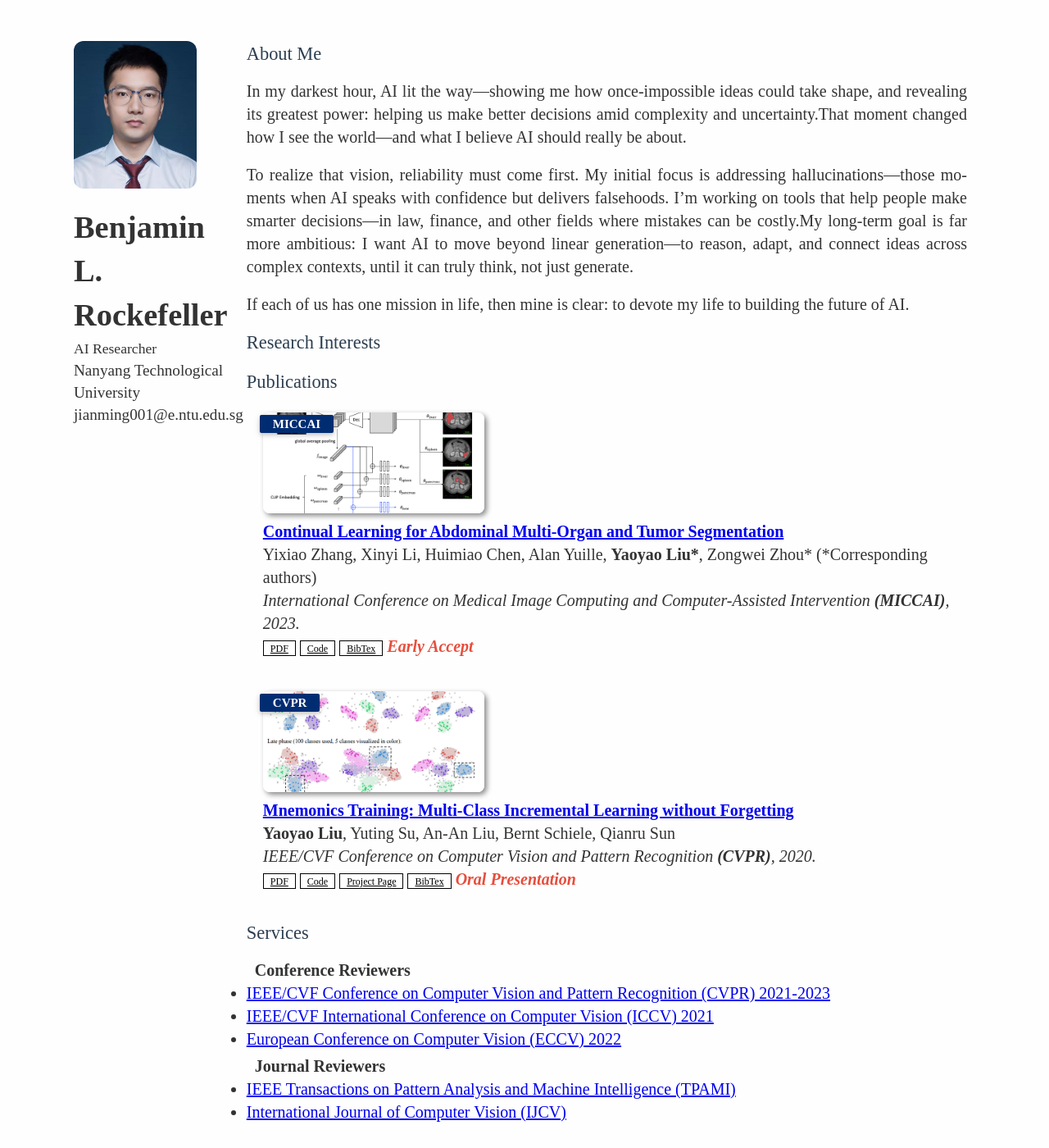
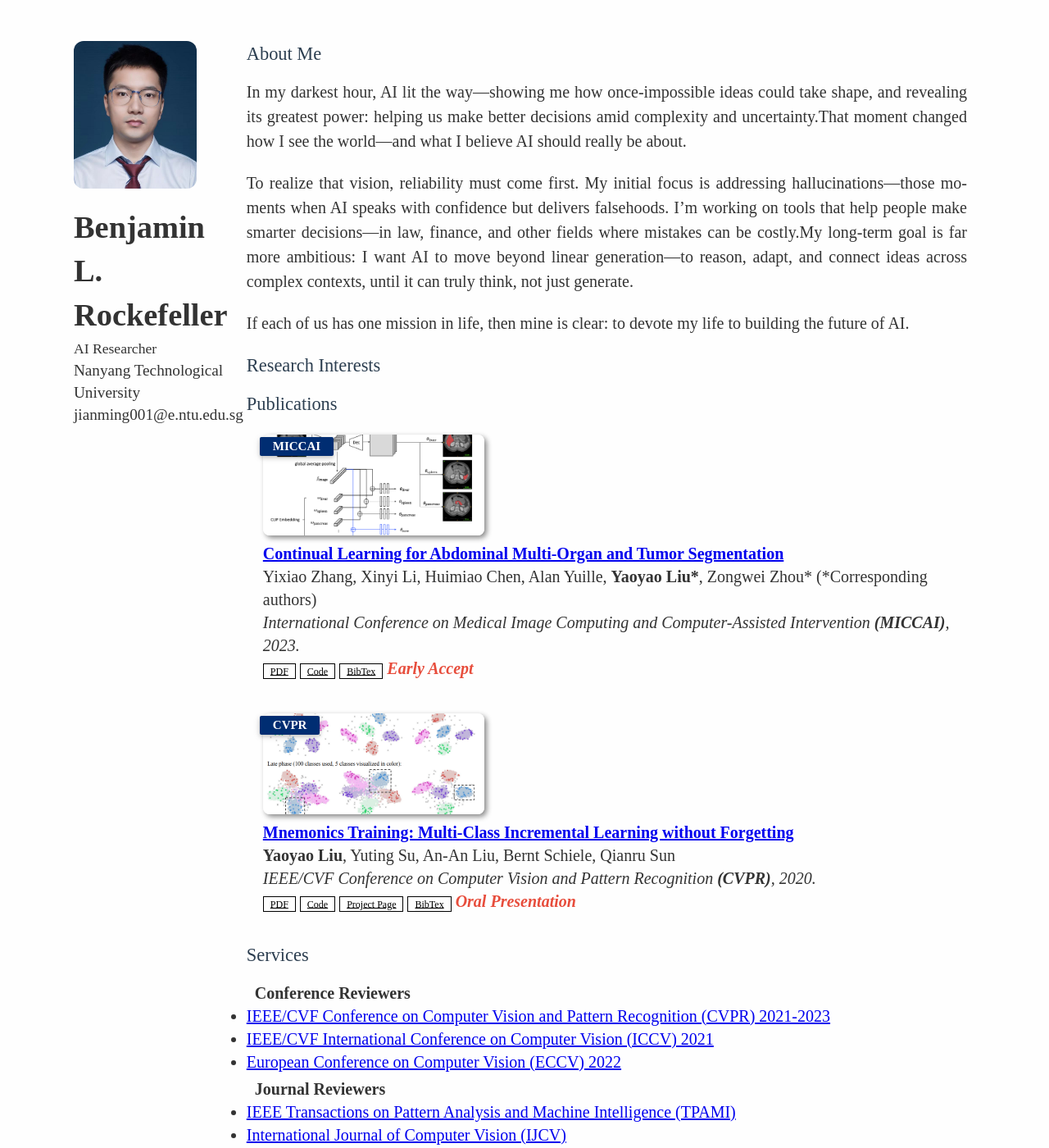
Before and after one commit to BenjaminRockefeller/benjaminrockefeller.github.io, a Jekyll site: the page built from index.md, in a window 1280 px wide and 1400 px high. Shown: the whole window at 82% size. Built offline with Jekyll 4.4.1, drawn with Linux system fonts in a browser that asks for light colours; a style sheet for code colours, icons or effects is not loaded; our own code applies the rules of GitHub Pages for plain Markdown files.

Commit message:
Update minimal-light.scss

```diff
--- a/_sass/minimal-light.scss
+++ b/_sass/minimal-light.scss
@@ -115,7 +115,8 @@ h2 {
 }
 
 p {
-  margin-bottom: 1.1rem;
+  margin-bottom: 1.3rem;
+  line-height: 1.5;        /* 已设置就保留 */
   text-align: justify;
   hyphens: auto;
 }
```
